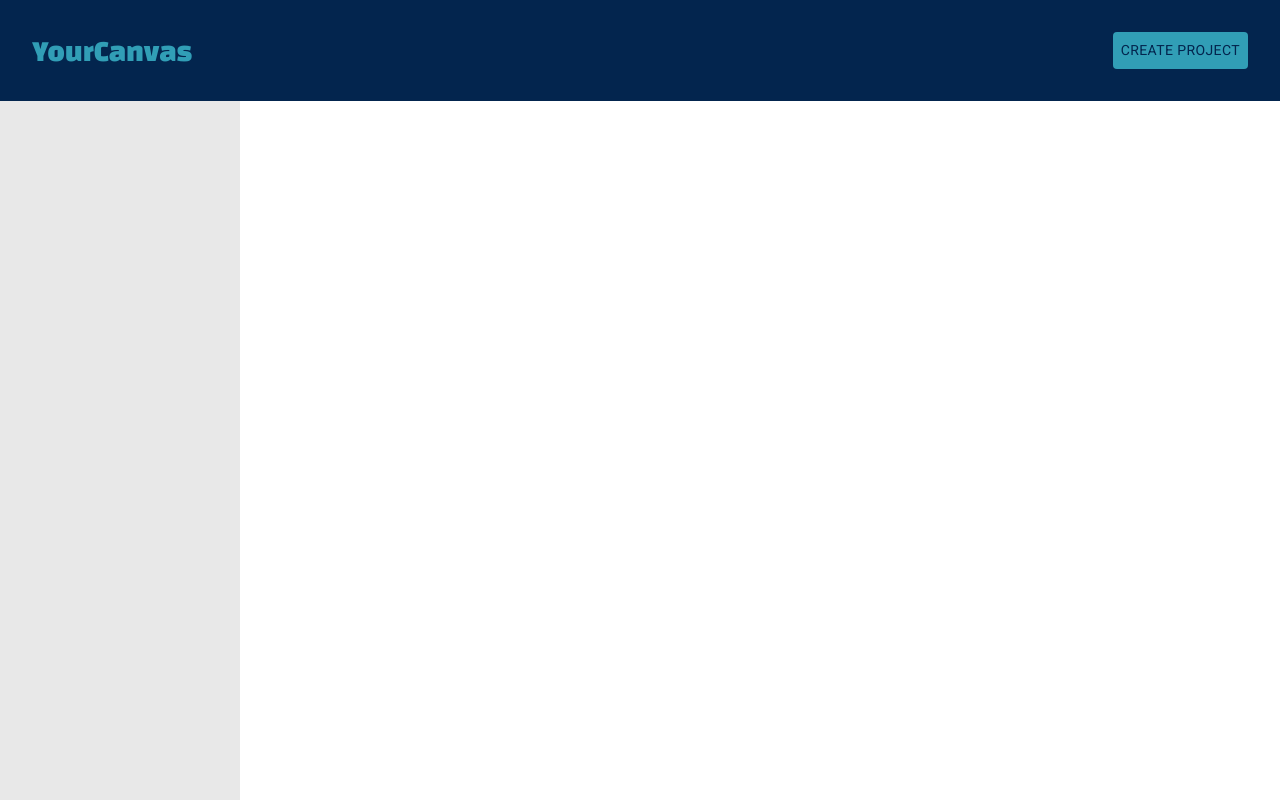
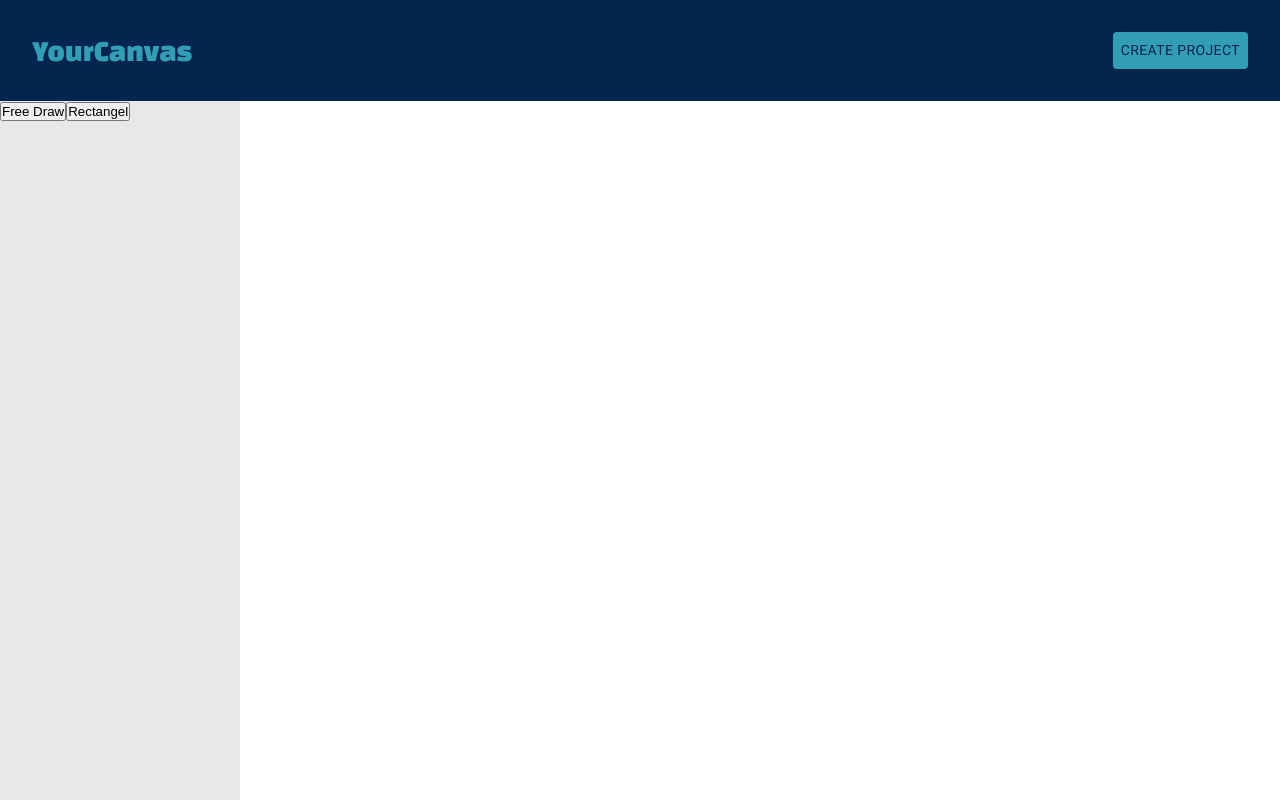
Before and after one commit to pawel975/YourCanvas, a React (Vite) app: page / in a window 1280 px wide. Built offline with nearby package versions, Linux system fonts and the light colour scheme.

Commit message:
Added toolbar buttons to pick current tool

```diff
--- a/src/App.tsx
+++ b/src/App.tsx
@@ -6,17 +6,26 @@ import React, { useState } from 'react';
 
 const App: React.FC = () => {
   const [isProjectActive, setIsProjectActive] = useState<boolean>(false);
+  const [currentToolId, setCurrentToolId] = useState<string>('');
 
   function createNewProject() {
     setIsProjectActive(true);
+  }
+
+  function handleToolbarToolClick(e: MouseEvent) {
+    const tool = e.target as HTMLButtonElement;
+    setCurrentToolId(tool.id);
   }
 
   return (
     <div className="app">
       <NavBar createNewProject={createNewProject} />
       <div className="app__creator-wrapper">
-        <ToolBar />
-        <Main isProjectActive={isProjectActive} />
+        <ToolBar handleToolbarToolClick={handleToolbarToolClick} />
+        <Main
+          currentToolId={currentToolId}
+          isProjectActive={isProjectActive}
+        />
       </div>
     </div>
   );
--- a/src/layouts/ToolBar/ToolBar.tsx
+++ b/src/layouts/ToolBar/ToolBar.tsx
@@ -1,7 +1,26 @@
-import "./ToolBar.css";
+import './ToolBar.css';
 
-const ToolBar: React.FC = () => {
-  return <div className="tool-bar"></div>;
+interface ToolBarProps {
+  handleToolbarToolClick: Function;
+}
+
+const ToolBar: React.FC<ToolBarProps> = ({ handleToolbarToolClick }) => {
+  return (
+    <div className="tool-bar">
+      <button
+        onClick={(e) => handleToolbarToolClick(e)}
+        id="tool-bar__free-draw"
+      >
+        Free Draw
+      </button>
+      <button
+        onClick={(e) => handleToolbarToolClick(e)}
+        id="tool-bar__rect-draw"
+      >
+        Rectangel
+      </button>
+    </div>
+  );
 };
 
 export default ToolBar;
--- a/src/pages/Main/Main.tsx
+++ b/src/pages/Main/Main.tsx
@@ -4,10 +4,15 @@ import './Main.css';
 
 interface MainProps {
   isProjectActive: boolean;
+  currentToolId: string;
 }
 
-const Main: React.FC<MainProps> = ({ isProjectActive }) => {
-  return <main className="main">{isProjectActive && <ProjectContainer />}</main>;
+const Main: React.FC<MainProps> = ({ currentToolId, isProjectActive }) => {
+  return (
+    <main className="main">
+      {isProjectActive && <ProjectContainer currentToolId={currentToolId} />}
+    </main>
+  );
 };
 
 export default Main;
--- a/src/pages/Main/ProjectContainer/ProjectContainer.tsx
+++ b/src/pages/Main/ProjectContainer/ProjectContainer.tsx
@@ -4,12 +4,29 @@ import './ProjectContainer.css';
 import getWindowSize from '../../../utils/getWindowSize';
 import useRectDraw from '../../../features/drawing/rectDraw/hooks/useRectDraw';
 
-const ProjectContainer: React.FC = () => {
-  // const setCanvasRef = useFreeDraw('marker', '#000000', 10);
-  const setCanvasRef = useRectDraw('fromCorners', '#000000', 10);
+interface ProjectContainerProps {
+  currentToolId: string;
+}
 
+const ProjectContainer: React.FC<ProjectContainerProps> = ({ currentToolId }) => {
+  // const setCanvasRef = useFreeDraw({ drawType: 'marker', color: '#000000', drawWidth: 10 });
+  let setCanvasRef = useRectDraw('fromCorners', '#000000', 10);
+  // let setCanvasRef = useTool(currentToolId);
   const canvasContainer = useRef(null);
   const [canvasSize, setCanvasSize] = useState({ width: '', height: '' });
+
+  // function useTool(toolId: string): any {
+  //   switch (toolId) {
+  //     case 'tool-bar__free-draw':
+  //       return useFreeDraw('marker', '#000000', 5);
+  //       break;
+  //     case 'tool-bar__rect-draw':
+  //       return useRectDraw('fromCorners', '#000000', 10);
+  //       break;
+  //     default:
+  //       return;
+  //   }
+  // }
 
   useEffect(() => {
     setCanvasSize({
```
